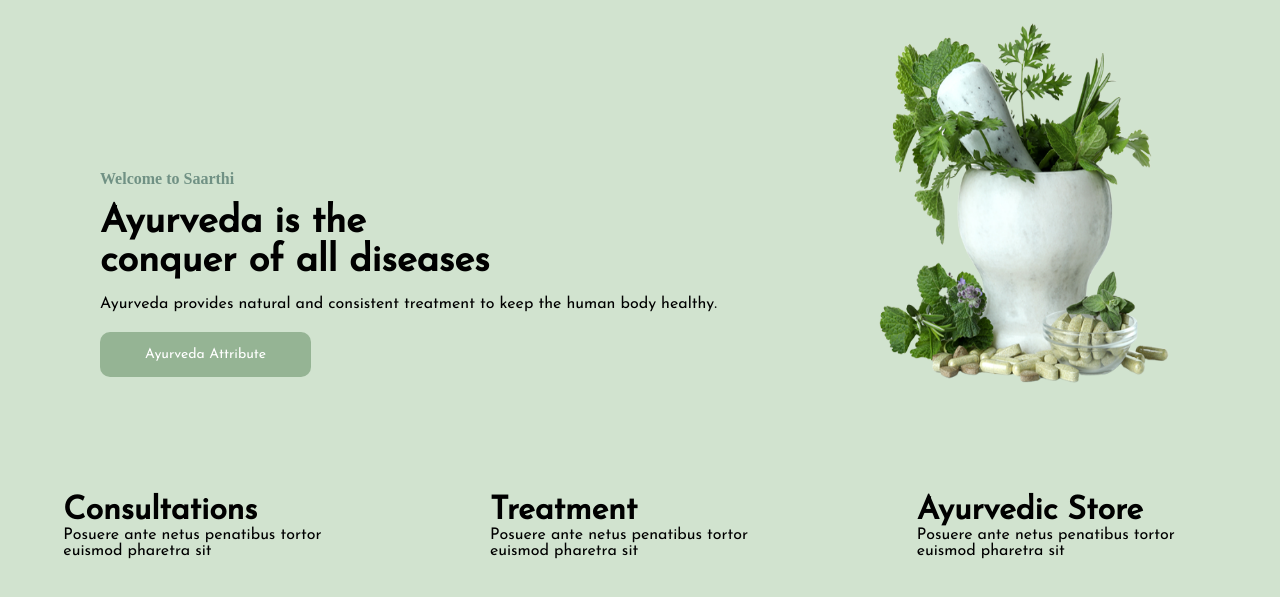
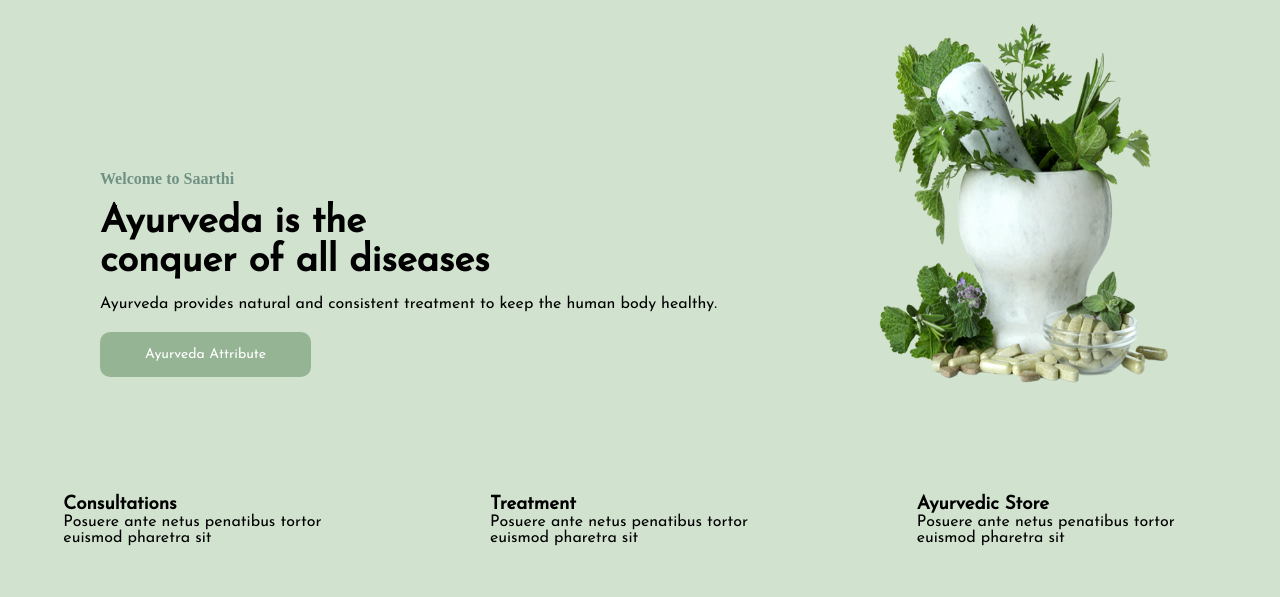
Before and after one commit to vimalmewada/saarthi.github.io, a plain HTML site: page index.html in a window 1280 px wide. Shown: the part 105-702 px from the top of the page. Drawn offline with nearby package versions, Linux system fonts and the light colour scheme.

Commit message:
Update index.html

```diff
--- a/index.html
+++ b/index.html
@@ -52,18 +52,18 @@
 <div class="cards">
 
     <div class="card" >
-      <h1 class="">Consultations</h1>
+      <h3 class="">Consultations</h3>
       <p>Posuere ante netus penatibus tortor euismod pharetra sit</p>
     </div>
 
      <div class="card" >
-      <h1 class="">Treatment</h1>
+      <h3 class="">Treatment</h3>
        <p>Posuere ante netus penatibus tortor euismod pharetra sit</p>
     </div>
 
     <!-- Add more cards here -->
       <div class="card" >
-      <h1 class="">Ayurvedic Store</h1>
+      <h3 class="">Ayurvedic Store</h3>
        <p>Posuere ante netus penatibus tortor euismod pharetra sit</p>
     </div>
 
```
